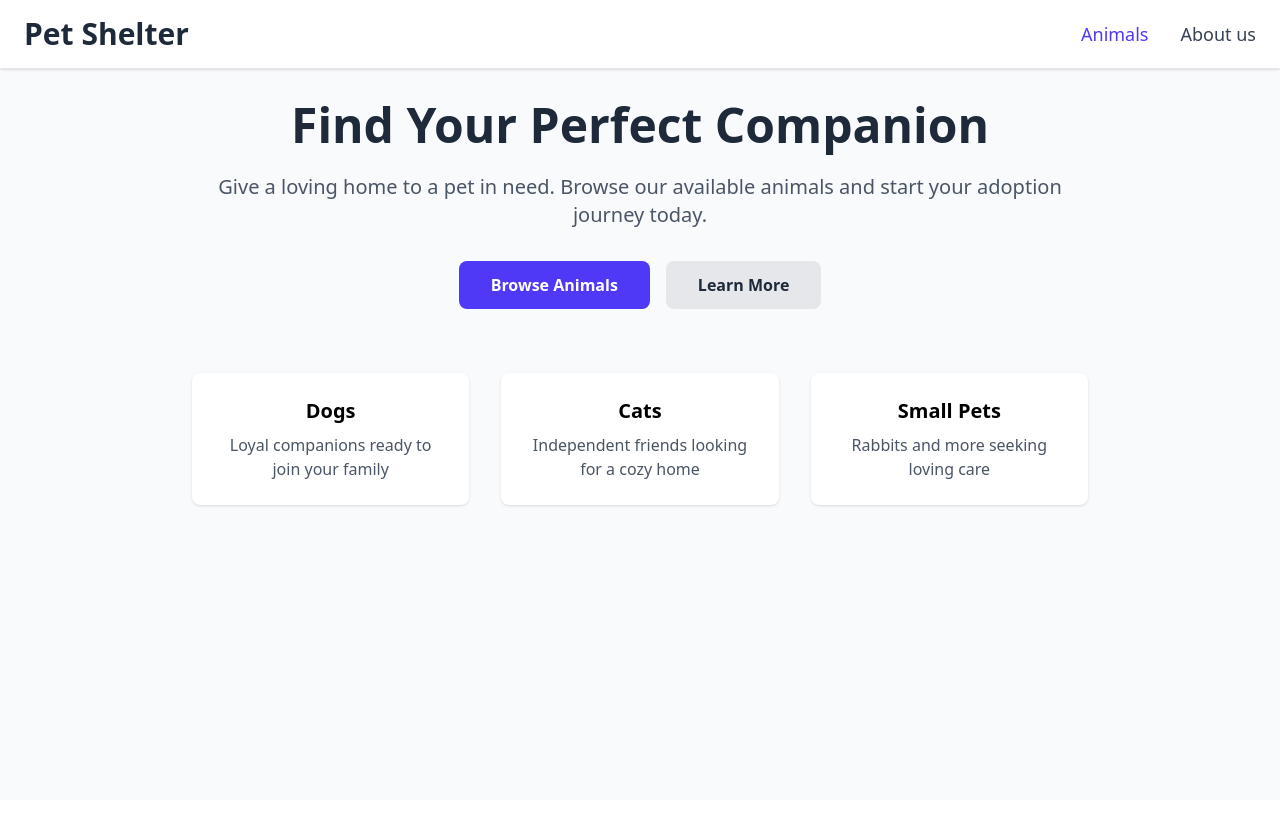
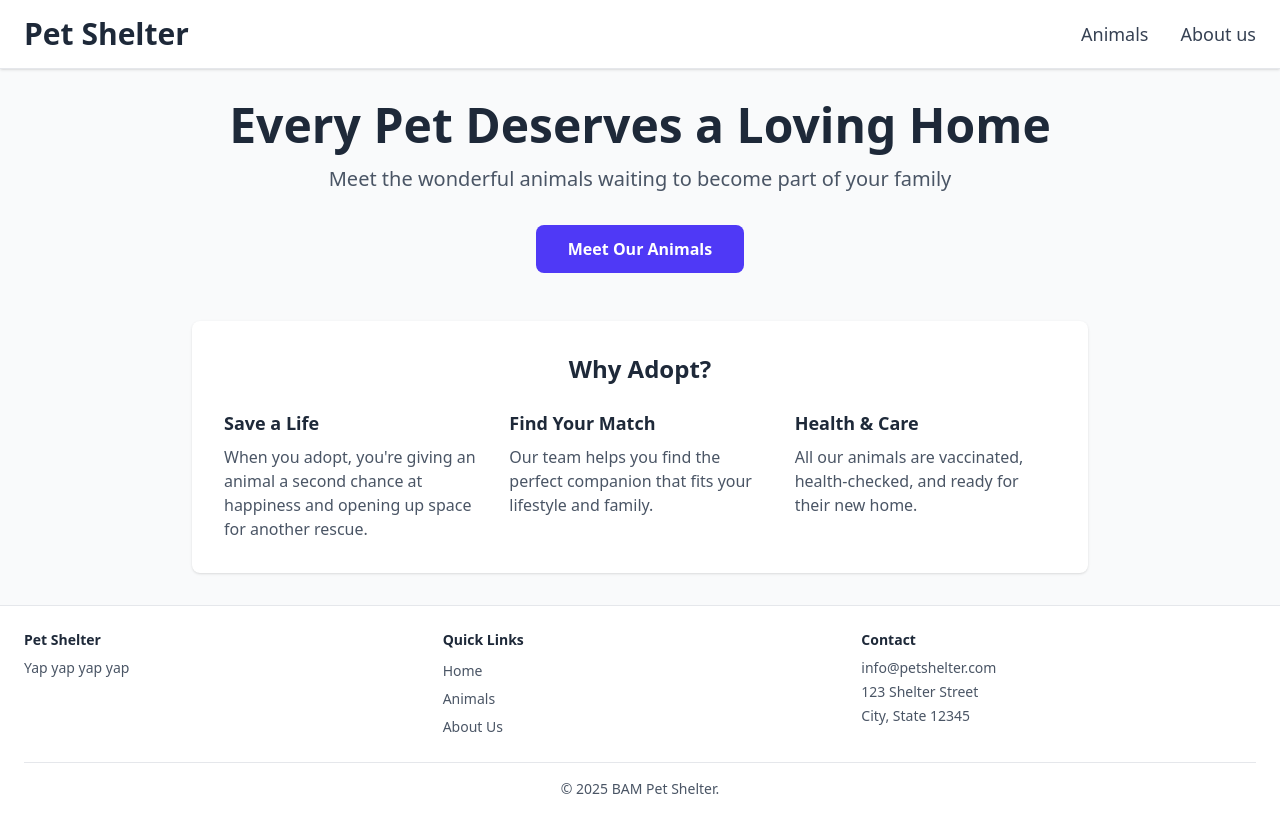
Before and after one commit to BAM-soft1/pet-shelter-frontend, a React (Vite) app: page / in a window 1280 px wide. Before the commit the page ends 800 px from the top, so only its background shows below. Built offline with nearby package versions, Linux system fonts and the light colour scheme.

Commit message:
Add footer component and enhance layout; update page titles and content

```diff
--- a/index.html
+++ b/index.html
@@ -4,7 +4,7 @@
     <meta charset="UTF-8" />
     <link rel="icon" type="image/svg+xml" href="/paw-prints-svgrepo-com.svg" />
     <meta name="viewport" content="width=device-width, initial-scale=1.0" />
-    <title>pet-shelter-frontend</title>
+    <title>BAM Pet Shelter</title>
   </head>
   <body>
     <div id="root"></div>
--- /dev/null
+++ b/src/components/layout/Footer.tsx
@@ -0,0 +1,50 @@
+import { Link } from "react-router-dom";
+
+export const Footer = () => {
+  return (
+    <footer className="bg-white border-t border-gray-200 mt-auto">
+      <div className="container mx-auto px-6 py-6">
+        <div className="grid md:grid-cols-3 gap-6">
+          <div>
+            <h3 className="text-sm font-bold text-gray-800 mb-2">Pet Shelter</h3>
+            <p className="text-sm text-gray-600">Yap yap yap yap</p>
+          </div>
+
+          <div>
+            <h3 className="text-sm font-bold text-gray-800 mb-2">Quick Links</h3>
+            <ul className="space-y-1">
+              <li>
+                <Link to="/" className="text-sm text-gray-600 hover:text-indigo-600 transition-colors">
+                  Home
+                </Link>
+              </li>
+              <li>
+                <Link to="/animals" className="text-sm text-gray-600 hover:text-indigo-600 transition-colors">
+                  Animals
+                </Link>
+              </li>
+              <li>
+                <Link to="/about" className="text-sm text-gray-600 hover:text-indigo-600 transition-colors">
+                  About Us
+                </Link>
+              </li>
+            </ul>
+          </div>
+
+          <div>
+            <h3 className="text-sm font-bold text-gray-800 mb-2">Contact</h3>
+            <ul className="space-y-1 text-sm text-gray-600">
+              <li>info@petshelter.com</li>
+              <li>123 Shelter Street</li>
+              <li>City, State 12345</li>
+            </ul>
+          </div>
+        </div>
+
+        <div className="border-t border-gray-200 mt-6 pt-4 text-center text-sm text-gray-600">
+          <p>&copy; {new Date().getFullYear()} BAM Pet Shelter.</p>
+        </div>
+      </div>
+    </footer>
+  );
+};
--- a/src/components/layout/Header.tsx
+++ b/src/components/layout/Header.tsx
@@ -18,7 +18,7 @@ export const Header = () => {
           <ul className="flex flex-col space-y-4 md:flex-row md:space-y-0 md:space-x-8">
             <li>
               <NavLink
-                to="/"
+                to="/animals"
                 className={({ isActive }) =>
                   `text-lg font-medium transition-colors ${isActive ? "text-indigo-600" : "text-gray-700 hover:text-indigo-600"}`
                 }
--- a/src/components/layout/MainLayout.tsx
+++ b/src/components/layout/MainLayout.tsx
@@ -1,4 +1,5 @@
 import { Header } from "./Header";
+import { Footer } from "./Footer";
 
 type MainLayoutProps = {
   children: React.ReactNode;
@@ -8,6 +9,7 @@ export default function MainLayout({ children }: MainLayoutProps) {
     <div className="min-h-screen flex flex-col bg-gray-50">
       <Header />
       <main className="grow container mx-auto px-6 py-8">{children}</main>
+      <Footer />
     </div>
   );
 }
--- a/src/pages/about/About.tsx
+++ b/src/pages/about/About.tsx
@@ -3,33 +3,67 @@ import MainLayout from "../../components/layout/MainLayout";
 export default function About() {
   return (
     <MainLayout>
-      <div className="max-w-3xl mx-auto">
-        <h1 className="text-4xl font-bold text-gray-800 mb-6">About Us</h1>
+      <div className="max-w-4xl mx-auto">
+        <div className="text-center mb-12">
+          <h1 className="text-5xl font-bold text-gray-800 mb-4">About Us</h1>
+          <p className="text-xl text-gray-600">Dedicated to finding loving homes for animals in need</p>
+        </div>
 
-        <div className="prose prose-lg">
-          <p className="text-gray-700 mb-4">Welcome to our Pet Shelter! We are dedicated to finding loving homes for animals in need.</p>
+        <div className="grid md:grid-cols-3 gap-8 mb-16">
+          <div className="bg-white p-6 rounded-lg shadow-sm">
+            <h3 className="text-xl font-semibold text-gray-800 mb-3">Rescue</h3>
+            <p className="text-gray-600">We rescue abandoned and neglected animals, giving them a second chance at life.</p>
+          </div>
+          <div className="bg-white p-6 rounded-lg shadow-sm">
+            <h3 className="text-xl font-semibold text-gray-800 mb-3">Rehabilitate</h3>
+            <p className="text-gray-600">We provide medical care, vaccinations, and a safe environment for recovery.</p>
+          </div>
+          <div className="bg-white p-6 rounded-lg shadow-sm">
+            <h3 className="text-xl font-semibold text-gray-800 mb-3">Rehome</h3>
+            <p className="text-gray-600">We match animals with loving families to create lasting bonds.</p>
+          </div>
+        </div>
 
-          <h2 className="text-2xl font-semibold text-gray-800 mt-8 mb-4">Our Mission</h2>
-          <p className="text-gray-700 mb-4">
-            Our mission is to rescue, rehabilitate, and rehome abandoned and neglected animals. We provide medical care, vaccinations, and a safe
-            environment for all our animals.
+        <div className="bg-white rounded-lg shadow-sm p-8 mb-12">
+          <h2 className="text-3xl font-bold text-gray-800 mb-6">Our Mission</h2>
+          <p className="text-lg text-gray-700 leading-relaxed">
+            Our mission is to rescue, rehabilitate, and rehome abandoned and neglected animals. We provide comprehensive medical care, vaccinations,
+            and a safe, nurturing environment for all our animals while they await their forever homes.
           </p>
+        </div>
 
-          <h2 className="text-2xl font-semibold text-gray-800 mt-8 mb-4">Adoption Process</h2>
-          <ol className="list-decimal list-inside text-gray-700 space-y-2 mb-4">
-            <li>Browse our available animals</li>
-            <li>Submit an adoption application</li>
-            <li>Meet your potential new companion</li>
-            <li>Complete the adoption and take your new friend home</li>
-          </ol>
-
-          <h2 className="text-2xl font-semibold text-gray-800 mt-8 mb-4">Contact Us</h2>
-          <p className="text-gray-700">
-            Have questions? Reach out to us at{" "}
-            <a href="mailto:info@petshelter.com" className="text-indigo-600 hover:underline">
-              info@petshelter.com
-            </a>
-          </p>
+        <div className="bg-white rounded-lg shadow-sm p-8 mb-12">
+          <h2 className="text-3xl font-bold text-gray-800 mb-6">Adoption Process</h2>
+          <div className="space-y-4">
+            <div className="flex gap-4">
+              <div className="shrink-0 w-8 h-8 bg-indigo-600 text-white rounded-full flex items-center justify-center font-semibold">1</div>
+              <div>
+                <h3 className="font-semibold text-gray-800 mb-1">Browse Available Animals</h3>
+                <p className="text-gray-600">Explore our collection of animals looking for homes.</p>
+              </div>
+            </div>
+            <div className="flex gap-4">
+              <div className="shrink-0 w-8 h-8 bg-indigo-600 text-white rounded-full flex items-center justify-center font-semibold">2</div>
+              <div>
+                <h3 className="font-semibold text-gray-800 mb-1">Submit an Application</h3>
+                <p className="text-gray-600">Fill out our adoption application form.</p>
+              </div>
+            </div>
+            <div className="flex gap-4">
+              <div className="shrink-0 w-8 h-8 bg-indigo-600 text-white rounded-full flex items-center justify-center font-semibold">3</div>
+              <div>
+                <h3 className="font-semibold text-gray-800 mb-1">Meet Your Match</h3>
+                <p className="text-gray-600">Visit and interact with your potential new companion.</p>
+              </div>
+            </div>
+            <div className="flex gap-4">
+              <div className="shrink-0 w-8 h-8 bg-indigo-600 text-white rounded-full flex items-center justify-center font-semibold">4</div>
+              <div>
+                <h3 className="font-semibold text-gray-800 mb-1">Welcome Home</h3>
+                <p className="text-gray-600">Complete the adoption and take your new friend home.</p>
+              </div>
+            </div>
+          </div>
         </div>
       </div>
     </MainLayout>
--- a/src/pages/animals/AnimalOverview.tsx
+++ b/src/pages/animals/AnimalOverview.tsx
@@ -15,7 +15,7 @@ export default function AnimalOverview() {
     setTimeout(() => {
       setAnimals(mockAnimals);
       setLoading(false);
-    }, 500);
+    }, 100);
   }, []);
 
   const openModal = (animal: Animal) => {
--- a/src/pages/landing/Landing.tsx
+++ b/src/pages/landing/Landing.tsx
@@ -4,33 +4,36 @@ import MainLayout from "../../components/layout/MainLayout";
 export default function Landing() {
   return (
     <MainLayout>
-      <div className="max-w-4xl mx-auto text-center">
-        <h1 className="text-5xl font-bold text-gray-800 mb-6">Find Your Perfect Companion</h1>
-        <p className="text-xl text-gray-600 mb-8">
-          Give a loving home to a pet in need. Browse our available animals and start your adoption journey today.
-        </p>
+      <div className="max-w-4xl mx-auto">
+        <div className="text-center mb-12">
+          <h1 className="text-4xl md:text-5xl font-bold text-gray-800 mb-4">Every Pet Deserves a Loving Home</h1>
+          <p className="text-lg md:text-xl text-gray-600 mb-8">Meet the wonderful animals waiting to become part of your family</p>
 
-        <div className="flex gap-4 justify-center mb-12">
-          <Link to="/animals" className="bg-indigo-600 text-white px-8 py-3 rounded-lg font-semibold hover:bg-indigo-700 transition-colors">
-            Browse Animals
-          </Link>
-          <Link to="/about" className="bg-gray-200 text-gray-800 px-8 py-3 rounded-lg font-semibold hover:bg-gray-300 transition-colors">
-            Learn More
+          <Link
+            to="/animals"
+            className="inline-block bg-indigo-600 text-white px-8 py-3 rounded-lg font-semibold hover:bg-indigo-700 transition-colors"
+          >
+            Meet Our Animals
           </Link>
         </div>
 
-        <div className="grid md:grid-cols-3 gap-8 mt-16">
-          <div className="p-6 bg-white rounded-lg shadow-sm">
-            <h3 className="text-xl font-semibold mb-2">Dogs</h3>
-            <p className="text-gray-600">Loyal companions ready to join your family</p>
-          </div>
-          <div className="p-6 bg-white rounded-lg shadow-sm">
-            <h3 className="text-xl font-semibold mb-2">Cats</h3>
-            <p className="text-gray-600">Independent friends looking for a cozy home</p>
-          </div>
-          <div className="p-6 bg-white rounded-lg shadow-sm">
-            <h3 className="text-xl font-semibold mb-2">Small Pets</h3>
-            <p className="text-gray-600">Rabbits and more seeking loving care</p>
+        <div className="bg-white rounded-lg shadow-sm p-8">
+          <h2 className="text-2xl font-bold text-gray-800 mb-6 text-center">Why Adopt?</h2>
+          <div className="grid md:grid-cols-3 gap-6">
+            <div>
+              <h3 className="text-lg font-semibold text-gray-800 mb-2">Save a Life</h3>
+              <p className="text-gray-600">
+                When you adopt, you're giving an animal a second chance at happiness and opening up space for another rescue.
+              </p>
+            </div>
+            <div>
+              <h3 className="text-lg font-semibold text-gray-800 mb-2">Find Your Match</h3>
+              <p className="text-gray-600">Our team helps you find the perfect companion that fits your lifestyle and family.</p>
+            </div>
+            <div>
+              <h3 className="text-lg font-semibold text-gray-800 mb-2">Health & Care</h3>
+              <p className="text-gray-600">All our animals are vaccinated, health-checked, and ready for their new home.</p>
+            </div>
           </div>
         </div>
       </div>
```
